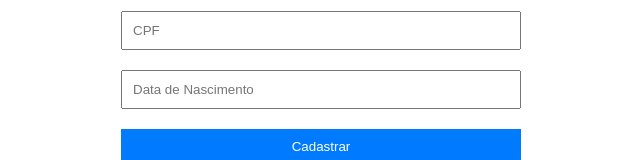
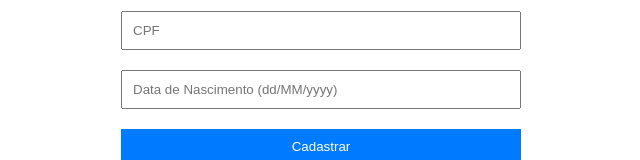
Before and after one commit to Pedrao1234/TrabalhoLBD, a React (Create React App) app in the folder frontend/: page /cadastro-usuario in a window 1280 px wide. Shown: the part 143-303 px from the top of the page, without its empty margins (319-959 px from the left). Built offline with nearby package versions, Linux system fonts and the light colour scheme.

Commit message:
formato de data ajustado

```diff
--- a/frontend/src/components/CadastroUsuario/CadastroUsuario.js
+++ b/frontend/src/components/CadastroUsuario/CadastroUsuario.js
@@ -2,7 +2,7 @@ import React, { useState } from 'react';
 import styles from './CadastroUsuario.module.css';
 import axios from 'axios';
 import { useNavigate } from 'react-router-dom';
-
+import { format } from 'date-fns';
 
 function CadastroUsuario() {
   const [nome, setNome] = useState('');
@@ -22,11 +22,23 @@ function CadastroUsuario() {
       return;
     }
 
+    // Formata a data de nascimento
+  const formattedDataNascimento = format(new Date(dataNascimento), 'dd/MM/yyyy');
+
+  // Verifica se a dataNascimento é uma string em um formato válido, por exemplo, "dd/MM/yyyy"
+  const dateRegex = /^\d{2}\/\d{2}\/\d{4}$/;
+  if (!dateRegex.test(dataNascimento)) {
+    setErrorMessage('Formato de data de nascimento inválido. Use o formato "dd/MM/yyyy".');
+    setShowErrorModal(true);
+    return;
+  }
+
+
     try {
       const response = await axios.post('/seu-endpoint-de-post', {
         nome,
         cpf,
-        dataNascimento,
+        dataNascimento: formattedDataNascimento,
       });
 
       if (response.status === 200) {
@@ -48,13 +60,28 @@ function CadastroUsuario() {
     setShowErrorModal(false); // Fecha o modal de erro
   };
 
+    // Função para formatar a data enquanto o usuário digita
+    const handleDataNascimentoChange = (e) => {
+      const inputDate = e.target.value;
+      if (/^\d{2}$/.test(inputDate)) {
+        // Adiciona uma barra após os dois primeiros dígitos
+        setDataNascimento(inputDate + '/');
+      } else if (/^\d{2}\/\d{2}$/.test(inputDate)) {
+        // Adiciona uma barra após os quatro primeiros dígitos
+        setDataNascimento(inputDate + '/');
+      } else {
+        // Mantém o valor inalterado se não corresponder a um formato válido
+        setDataNascimento(inputDate);
+      }
+    };
+
   return (
     <div className={styles.container}>
       <h1>Cadastro de Usuário</h1>
       <form onSubmit={handleSubmit}>
         <input type="text" placeholder="Nome" value={nome} onChange={(e) => setNome(e.target.value)} />
         <input type="text" placeholder="CPF" value={cpf} onChange={(e) => setCpf(e.target.value)} />
-        <input type="text" placeholder="Data de Nascimento" value={dataNascimento} onChange={(e) => setDataNascimento(e.target.value)} />
+        <input type="text" placeholder="Data de Nascimento (dd/MM/yyyy)" value={dataNascimento} onChange={handleDataNascimentoChange} />
         <button type="submit">Cadastrar</button>
       </form>
 
```
